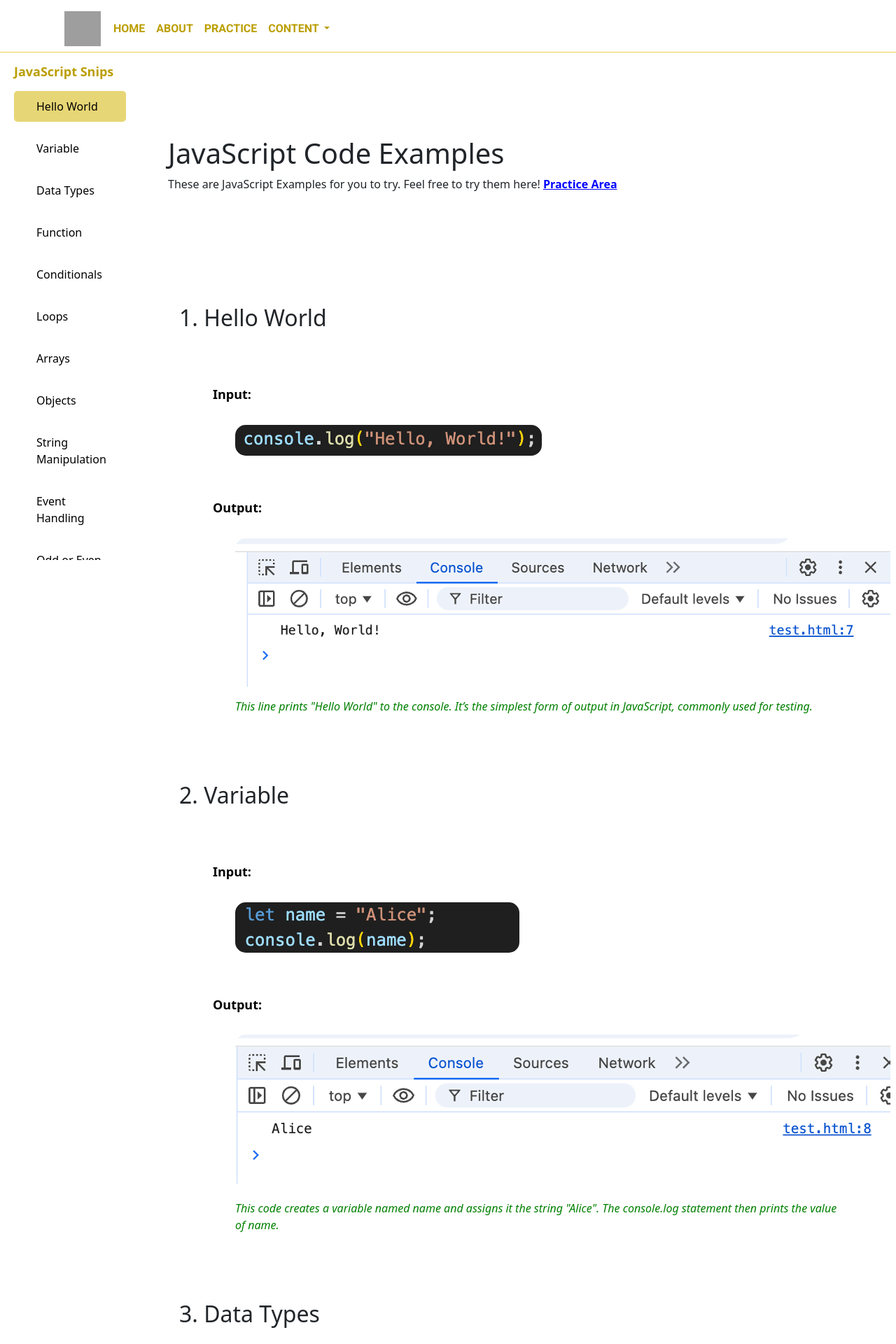
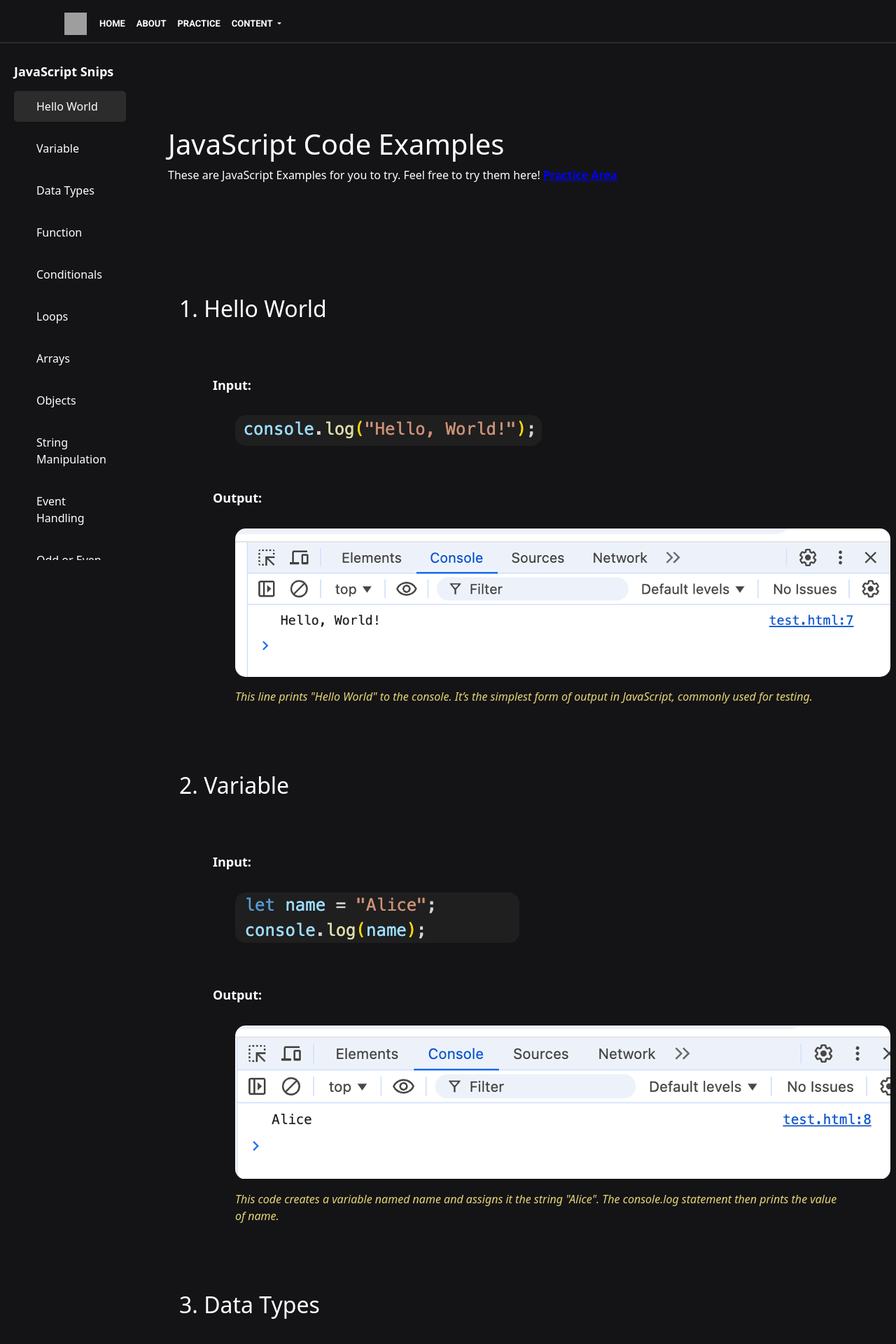
Before and after one commit to jmtrinidad26/phpSite, a PHP site: page /index.php?page=sampleProg in a window 1280 px wide. Shown: the top 1920 px of the page at 70% size. Run offline with PHP 8.4, Linux system fonts and the light colour scheme; grey boxes are pictures that could not be loaded.

Commit message:
final changes - switch to darker theme

```diff
--- a/inc/navBar.php
+++ b/inc/navBar.php
@@ -9,13 +9,14 @@
 
         .navbar{
             padding-top:1rem;
-            background-color: #ebd255 !important;
+            background-color: #141417 !important;
             font-family:'Roboto','sans-serif';
             font-weight: bolder;
+            border-bottom: 2px solid #2d2c2c;
         }
         .logo{
-            width:132px;
-            height:50px;
+            width:112px;
+            height:32px;
             margin:0;
             display:flex;
             justify-content: center;
@@ -26,29 +27,38 @@
 
         .nav-link{
             transition: all ease 500ms;
-            color: #ffffff;
+            color: #fffefe;
+            font-size: 13px;
         }
-
+        .nav-link:active{
+            color:#fffefe !important;
+        }
         .nav-link:hover{
             transition: all ease 500ms;
             text-shadow: 2px 2px 5px rgba(0, 0, 0, 0.3);
-            color: #ffffff;
+            color: #b07641;
         }
         .dropdown-toggle {
         color: #ffffff;
         }
         .dropdown-menu{
-            border-color:#ebd255;
+            background-color: #141417;
+            border-color:#2d2c2c;
         }
         .dropdown-item{
-            color:#ebd255;
+            font-size: 13px;
+            color:#fffefe;
             font-weight:900;
+
+            transition: all ease 500ms;
         }
         .dropdown-item:active{
             background-color: transparent;
         }
         .dropdown-item:hover{
-            color:#ebd255;
+            transition: all ease 500ms;
+            background-color:#2d2c2c;
+            color:#fffefe;
         }
     </style>
 </head>
--- a/js/editor.js
+++ b/js/editor.js
@@ -31,11 +31,8 @@
         })
     },
     init(){
-        //CONFIG Ace
-
-
         //Theme
-        codeEditor.setTheme("ace/theme/dreamweaver");
+        codeEditor.setTheme("ace/theme/dracula");
 
         //Prog lang
         codeEditor.session.setMode("ace/mode/javascript");
--- a/pages/sampleProgs.php
+++ b/pages/sampleProgs.php
@@ -9,47 +9,56 @@
     <title>Document</title>
 
     <style>
+        body{
+
+            background-color:#141417;
+            color:#fffefe ;
+        }
         .samp{
             display: flex;
             flex-direction: column;
             margin-left:15rem;
             margin-right:4rem;
         }
-        /* NAVBAR */
-        .nav-link{
-
-            color: #bb9e01 !important;
+        /* VERT NAV */
+        h3 {
+            font-size: 18px;
+            font-weight: bolder;
+            color: #fffefe;
+            margin-bottom: 1rem;
         }
 
-        .navbar{
-
-            border-bottom:1px solid #ebd255;;
-            background-color: white !important;
-
-        }
-        /* VERT NAV */
-        h3{
-            font-size: 18px;
-            font-weight:bolder;
-            color:#bb9e01;
-            margin-bottom:1rem;
-        }
         .vertical-nav {
             position: fixed;
             top: 0;
             left: 0;
             bottom: 0;
             width: 200px;
-            background-color: white !important;
+            background-color: #141417 !important;
             overflow-y: auto;
             padding: 20px;
+        }
+        .vertical-nav::-webkit-scrollbar {
+            width: 8px;
+        }
+
+        .vertical-nav::-webkit-scrollbar-track {
+            background-color: #141417;
+        }
+
+        .vertical-nav::-webkit-scrollbar-thumb {
+            background-color: #2d2c2c;
+            border-radius: 5px;
+        }
+        .vertical-nav {
+            scrollbar-width: thin;
+            scrollbar-color: #2d2c2c #141417;
         }
 
         .vertical-nav a {
             margin-bottom: 1rem;
-            color: black;
             padding: 10px 15px;
-
+            color: #fffefe;
             padding-left: 2rem;
             display: block;
             text-decoration: none;
@@ -57,40 +66,17 @@
         }
 
         .vertical-nav a:hover {
-        background-color: #e7d675;
+            background-color: #2d2c2c;
         }
 
         .vertical-nav a.active {
-        background-color: #e7d675;
+            background-color: #2d2c2c;
         }
-        .container .mt-4{
-            margin:none !important;
+
+        .container .mt-4 {
+            margin: none !important;
         }
-        /* ADJUSTMENTS OF FOOTER */
-        h4{
-            margin-bottom:4rem !important;
-        }
-        .foot{
-            margin:0 !important;
-            margin-top:3rem !important;
-            margin-left:2rem !important;
-            margin-bottom:5rem !important;
-            max-width:500px !important;
-        }
-        .card-icon {
-            position:absolute !important;
-            bottom:75%;
-            right:55%;
-            max-width:5px !important;
-            max-height:5px !important;
-        }
-        .card-info{
-            max-width:200px;
-            max-height:200px;
-        }
-        .card-title{
-            font-size:large !important;
-        }
+
 
         /* Sample Progs */
         .cont{
@@ -113,7 +99,7 @@
             font-weight: bolder;
         }
         .codeTitle{
-            color:black;
+            color:#fffefe;
             margin-bottom: 2rem;
         }
         .codeContentA{
@@ -134,7 +120,7 @@
             font-style: italic;
             font-weight: 400;
             text-align: left;
-            color:green;
+            color:#e7d675;
         }
         .redirect{
             color:blue;
--- a/test.php
+++ b/test.php
@@ -82,6 +82,9 @@
 
     </div>
 
+    <!-- FOOTER -->
+    <?php include './inc/footer.php'; ?>
+
    <!-- REQ Ace Libraries -->
     <script src = "test/src-min/ace.js"></script>
     <script src = "test/src-min/mode-javascript.js"></script>
```
Also changed, not shown: css/editor-styles.css (+19 -10 lines), inc/footer.php (+15 -19 lines), pages/authors.php (+14 -15 lines), pages/conclusion.php (+7 -7 lines), pages/description.php (+22 -41 lines), pages/documentation.php (+10 -2 lines), pages/home.php (+18 -20 lines).
